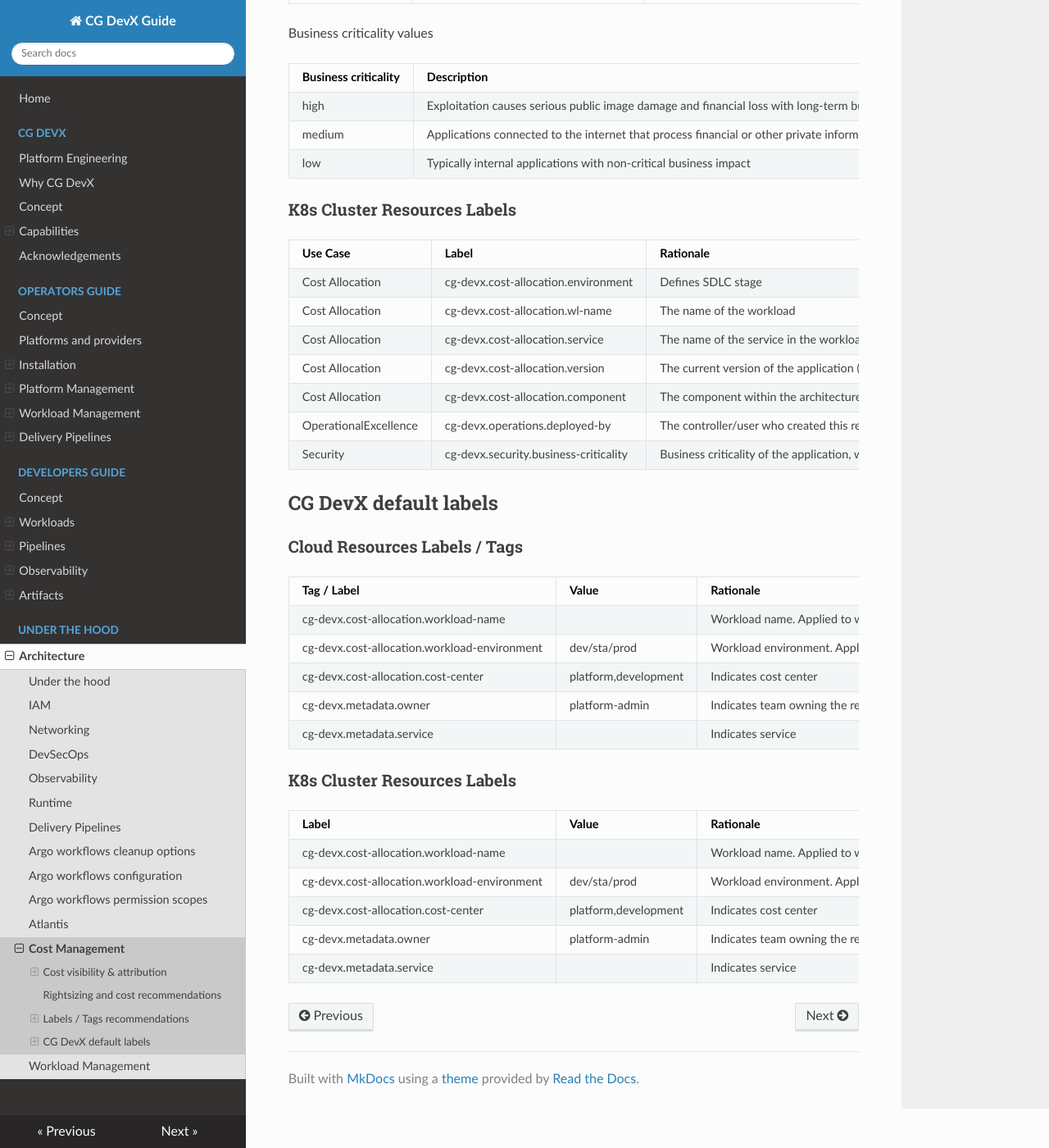
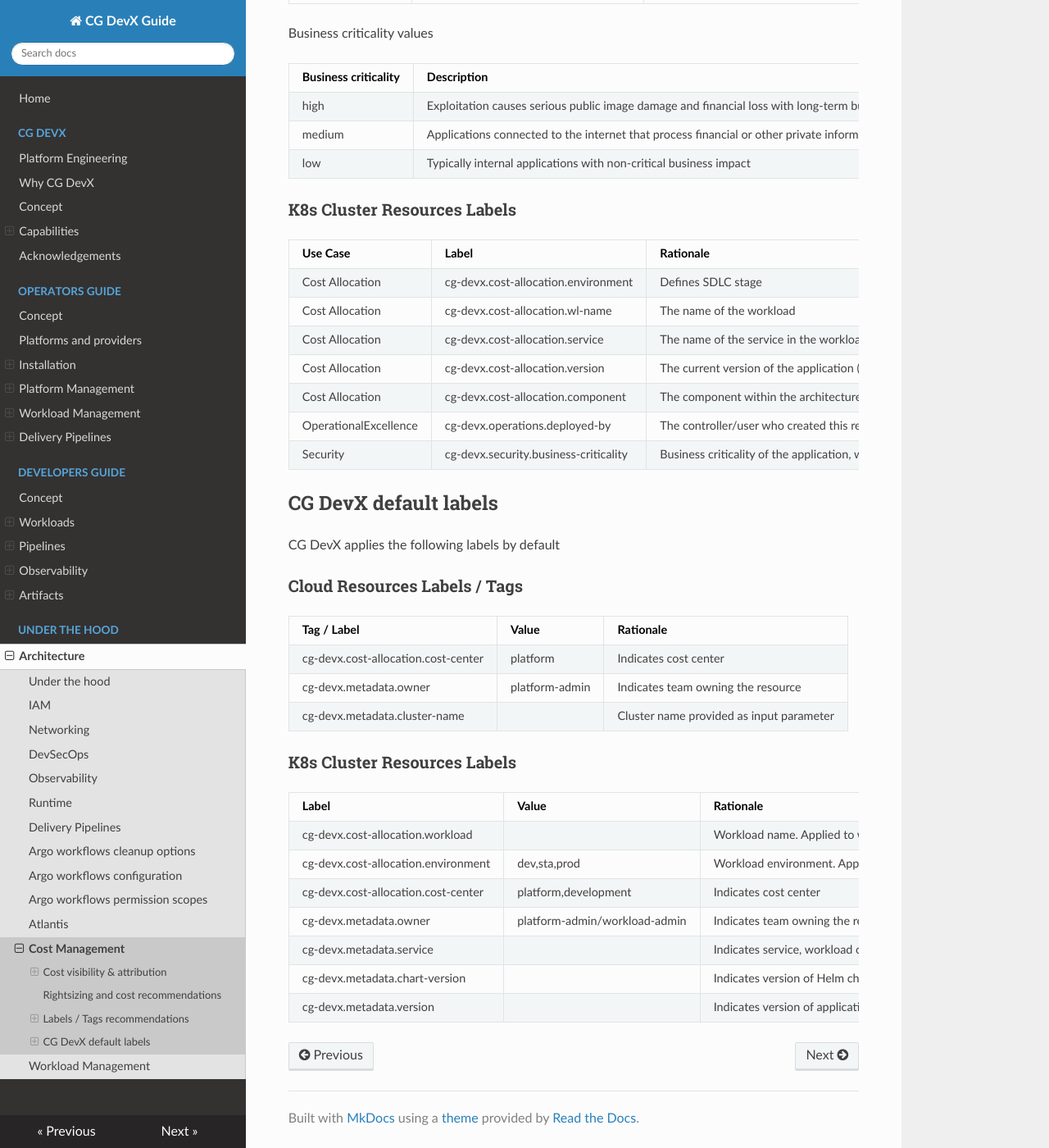
Before and after one commit to CloudGeometry/cg-devx-docs, an MkDocs documentation site: the page built from docs/under_the_hood/cost_management/cost_management.md, in a window 1280 px wide and 1400 px high, scrolled down 2786 px. Shown: the whole window at 82% size. Built offline with MkDocs 1.6.1, drawn with Linux system fonts in a browser that asks for light colours; nearby versions of some CDN libraries; a script that is not in the unit is left out.

Commit message:
docs: update labels section to match implementation

```diff
--- a/docs/under_the_hood/cost_management/cost_management.md
+++ b/docs/under_the_hood/cost_management/cost_management.md
@@ -80,7 +80,7 @@
   tag.
 - Labels / tags should be (semi-) static.
 - Namespaces are used to help organize data specific to domain or organization. Namespace should be either dash `-` or
-  dot-separated `:`. Azure doesn't support colon-separator `:`
+  dot-separated `.`. Azure doesn't support colon-separator `:`
 - kebab-case or camelCase is used for keys. Note: some AWS resources may have issues with kebab-case.
 - The format for Multi-value is the following:
   - Single-Value: `name=value`
@@ -126,22 +126,24 @@
 
 ## CG DevX default labels
 
+CG DevX applies the following labels by default
+
 ### Cloud Resources Labels / Tags
 
-| Tag / Label                                  | Value                | Rationale                                           |
-|----------------------------------------------|----------------------|-----------------------------------------------------|
-| cg-devx.cost-allocation.workload-name        | <workload name>      | Workload name. Applied to workload resources        |
-| cg-devx.cost-allocation.workload-environment | dev/sta/prod         | Workload environment. Applied to workload resources |
-| cg-devx.cost-allocation.cost-center          | platform,development | Indicates cost center                               |
-| cg-devx.metadata.owner                       | platform-admin       | Indicates team owning the resource                  |
-| cg-devx.metadata.service                     | <service_name>       | Indicates service                                   |
+| Tag / Label                         | Value          | Rationale                                |
+|-------------------------------------|----------------|------------------------------------------|
+| cg-devx.cost-allocation.cost-center | platform       | Indicates cost center                    |
+| cg-devx.metadata.owner              | platform-admin | Indicates team owning the resource       |
+| cg-devx.metadata.cluster-name       | <cluster_name> | Cluster name provided as input parameter |
 
 ### K8s Cluster Resources Labels
 
-| Label                                        | Value                | Rationale                                           |
-|----------------------------------------------|----------------------|-----------------------------------------------------|
-| cg-devx.cost-allocation.workload-name        | <workload name>      | Workload name. Applied to workload resources        |
-| cg-devx.cost-allocation.workload-environment | dev/sta/prod         | Workload environment. Applied to workload resources |
-| cg-devx.cost-allocation.cost-center          | platform,development | Indicates cost center                               |
-| cg-devx.metadata.owner                       | platform-admin       | Indicates team owning the resource                  |
-| cg-devx.metadata.service                     | <service_name>       | Indicates service                                   |
+| Label                               | Value                         | Rationale                                                                  |
+|-------------------------------------|-------------------------------|----------------------------------------------------------------------------|
+| cg-devx.cost-allocation.workload    | <workload_name>               | Workload name. Applied to workload resources                               |
+| cg-devx.cost-allocation.environment | dev,sta,prod                  | Workload environment. Applied to workload resources only                   |
+| cg-devx.cost-allocation.cost-center | platform,development          | Indicates cost center                                                      |
+| cg-devx.metadata.owner              | platform-admin/workload-admin | Indicates team owning the resource                                         |
+| cg-devx.metadata.service            | <service_name>                | Indicates service, workload only                                           |
+| cg-devx.metadata.chart-version      | <helm_chart_version>          | Indicates version of Helm chart used to deploy service, core-services only |
+| cg-devx.metadata.version            | <application_version>         | Indicates version of application deployed, core-services only              |
```
